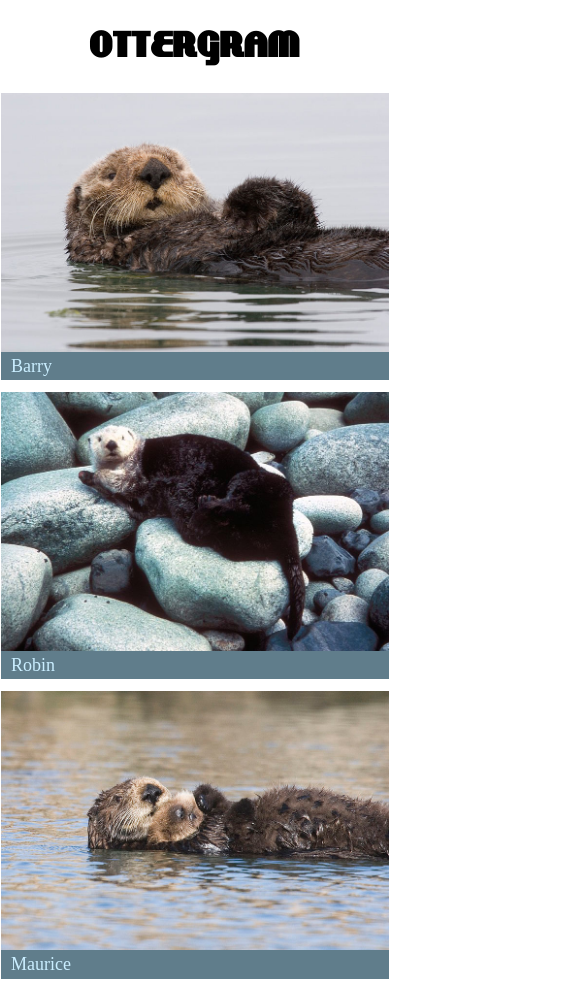
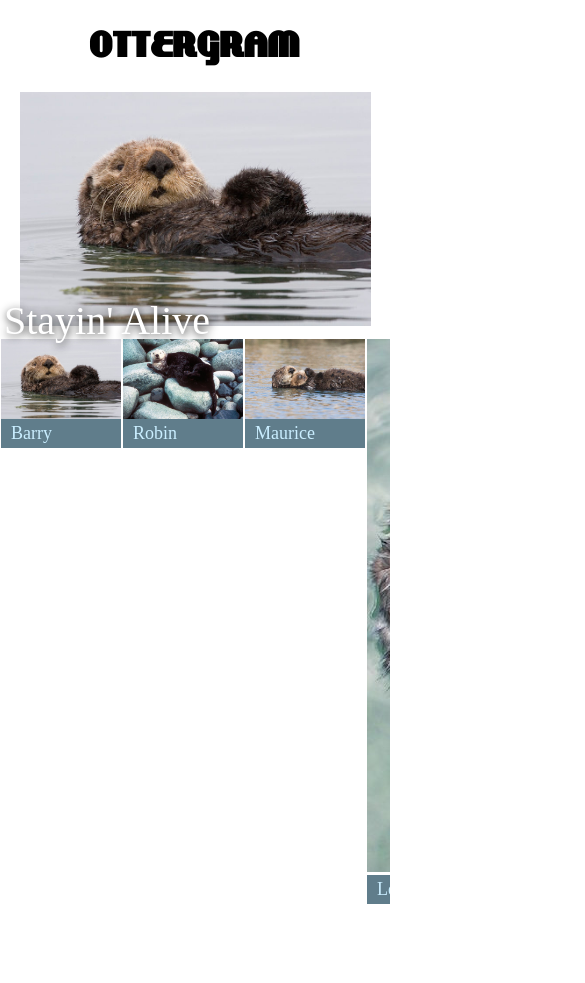
Before and after one commit to cwille97/Ottergram, a plain HTML site: page index.html in a window 390 px wide. Shown: the top 983 px of the page, 585 px wide, since content can reach past the window. After the commit the page ends 915 px from the top, so only its background shows below. Drawn offline with nearby package versions, Linux system fonts and the light colour scheme.

Commit message:
Made Ottergram more mobile responsive, created flexbox based layout

```diff
--- a/index.html
+++ b/index.html
@@ -7,9 +7,10 @@
     <link rel="stylesheet" href="https://cdnjs.cloudflare.com/ajax/libs/normalize/3.0.3/normalize.min.css">
   </head>
   <body>
-    <header>
+    <header class="main-header">
       <h1 class="logo-text">ottergram</h1>
     </header>
+    <main class="main-content">
       <ul class="thumbnail-list">
         <li class="thumbnail-item">
           <a href="#">
@@ -42,5 +43,13 @@
           <span class="thumbnail-title">Barbara</span>
         </li>
       </ul>
+
+      <div class="detail-image-container">
+        <div class="detail-image-frame">
+          <img class="detail-image" src="img/otter1.jpg" alt="">
+          <span class="detail-image-title">Stayin' Alive</span>
+        </div>
+      </div>
+    </main>
   </body>
 </html>
--- a/stylesheets/styles.css
+++ b/stylesheets/styles.css
@@ -8,12 +8,34 @@
        url('fonts/LAKESHOR-webfont.tff') format('truetype'),
        url('fonts/LAEKSHOR-webfont.svg#lakeshore') format('svg');
 }
+
+@font-face {
+  font-family: 'airstreamregular';
+  font-style: normal;
+  font-weight: normal;
+  src: url('fonts/Airstream-webfont.eot');
+  src: url('fonts/Airstream-webfont.eot?#iefix') format('embedded-opentype'),
+       url('fonts/Airstream-webfont.woff') format('woff')
+       url('fonts/Airstream-webfont.tff') format('truetype')
+       url('fonts/Airstream-webfont.svg#airstreamregular') format('svg');
+}
+
+html, body {
+  height: 100%;
+}
+
 body {
+  display: flex;
+  flex-direction: column;
   font-size: 10px;
 }
 
 a {
   text-decoration: none;
+}
+
+.main-header {
+  flex: 0 1 auto;
 }
 
 .logo-text {
@@ -24,24 +46,35 @@ a {
   font-family: lakeshore;
 }
 
+.main-content {
+  display: flex;
+  flex: 1 1 auto;
+  flex-direction: column;
+}
+
 .thumbnail-image {
   display: block;
   width: 100%;
 }
 
-.thumbnail-item + .thumbnail-item { /*This adds a top margin of 10px to any consecutive thumbnail-items so all except for the top most thumbnail-item*/
-  margin-top: 10px;
-}
 
 .thumbnail-item {
   border: 1px solid rgb(100%, 100% ,100%); /*Browsers that support rgba will use the second line, those that don't recognize it will use the first*/
   border: 1px solid rgba(100%, 100%, 100%, 0.8);
-  display: block;
+  display: inline-block;
+  max-width: 120px;
+  min-width: 120px;
 }
 
 .thumbnail-list {
+  display: flex;
+  flex: 0 1 auto;
+  justify-content: space-between;
   list-style: none;
+  order: 2;
+  overflow-x: auto;
   padding: 0;
+  white-space: nowrap;
 }
 
 .thumbnail-title {
@@ -52,3 +85,29 @@ a {
   margin: 0;
   padding: 4px 10px;
 }
+
+.detail-image-container {
+  align-items: center;
+  display: flex;
+  flex: 1 1 auto;
+  justify-content: center;
+}
+
+.detail-image-frame {
+  position: relative;
+  text-align: center;
+}
+
+.detail-image {
+  width: 90%;
+}
+
+.detail-image-title {
+  bottom: -16px;
+  color: white;
+  font-family: airstreamregular;
+  font-size: 40px;
+  left: 4px;
+  position: absolute;
+  text-shadow: rgba(0, 0, 0, 0.9) 1px 2px 9px;
+}
```
Lines whose indentation alone changed are shown as unchanged.
